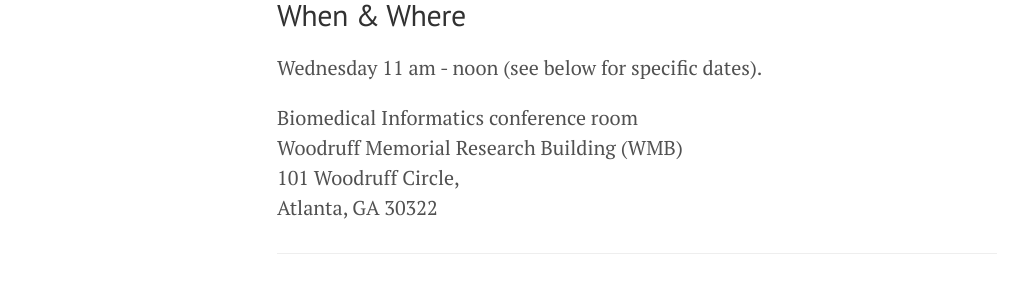
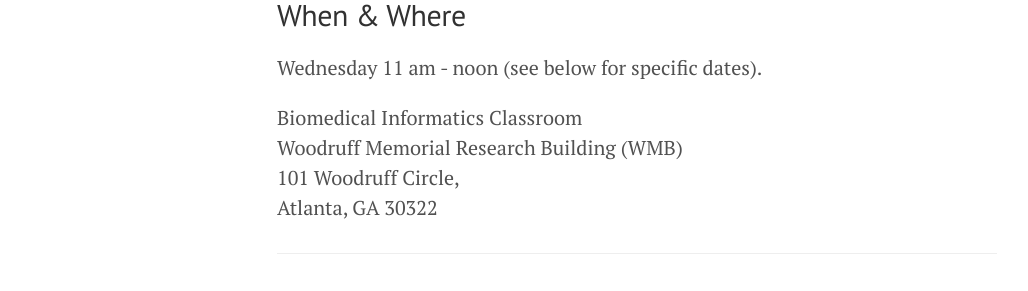
Before and after one commit to NematiLab/bmijc, a Jekyll site: the page built from index.md, in a window 1280 px wide. Shown: the part 446-737 px from the top of the page, without its empty margins (3-1031 px from the left). Built offline with Jekyll 4.4.1, drawn with Linux system fonts in a browser that asks for light colours; nearby versions of some CDN libraries.

```diff
--- a/index.md
+++ b/index.md
@@ -21,7 +21,7 @@
 
 Wednesday 11 am - noon (see below for specific dates).
 
-Biomedical Informatics conference room<br>
+Biomedical Informatics Classroom<br>
 Woodruff Memorial Research Building (WMB)<br>
 101 Woodruff Circle,<br>
 Atlanta, GA 30322
```
